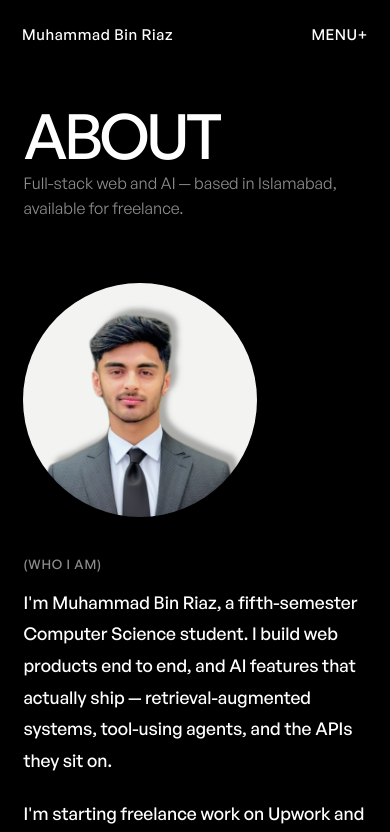
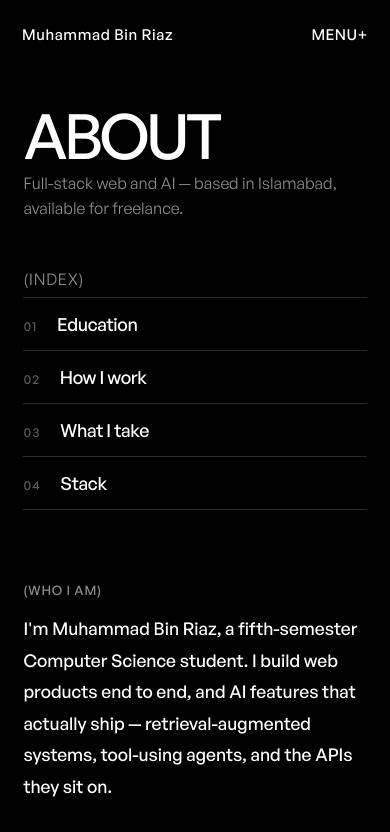
Before and after one commit to muhammadbinriaz/portfolio, a React (Vite) app: page /about in a window 390 px wide. Shown: the top 832 px of the page. Built offline with nearby package versions, Linux system fonts and the light colour scheme.

Commit message:
Make few tweaks

```diff
--- a/public/about.css
+++ b/public/about.css
@@ -66,7 +66,11 @@ body {
 }
 
 .about-hero {
-  padding: 10vw 5vw 4vw;
+  padding: 8vw 5vw 6vw;
+  display: flex;
+  align-items: flex-end;
+  justify-content: space-between;
+  gap: 6vw;
 }
 .about-hero h1 {
   font-size: clamp(56px, 16vw, 160px);
@@ -91,20 +95,52 @@ body {
   font-size: clamp(16px, 1.6vw, 22px);
   line-height: 1.55;
 }
+.about-hero .hero-aside {
+  flex-shrink: 0;
+  min-width: 16em;
+  max-width: 22em;
+  padding-bottom: 0.6em;
+}
+.aside-kicker {
+  text-transform: uppercase;
+  letter-spacing: 0.8px;
+  font-size: 12px;
+  opacity: 0.45;
+  margin-bottom: 1.2vw;
+}
+.hero-index {
+  list-style: none;
+}
+.hero-index a {
+  display: flex;
+  align-items: baseline;
+  gap: 1.1em;
+  padding: 0.9vw 0;
+  border-top: 1px solid rgba(255, 255, 255, 0.16);
+  color: #fff;
+  text-decoration: none;
+  font-size: clamp(16px, 1.25vw, 22px);
+  font-weight: 600;
+  letter-spacing: -0.02em;
+}
+.hero-index li:last-child a {
+  border-bottom: 1px solid rgba(255, 255, 255, 0.16);
+}
+.hero-index .idx {
+  opacity: 0.35;
+  font-size: 0.72em;
+  font-weight: 600;
+  letter-spacing: 0.08em;
+}
+.hero-index a:hover .idx {
+  opacity: 0.7;
+}
 
 .about-intro {
-  display: flex;
-  align-items: flex-start;
-  gap: 80px;
-  padding: 6vw 5vw 8vw;
-}
-.about-intro img {
-  width: 240px;
-  border-radius: 50%;
-  object-fit: cover;
+  padding: 2vw 5vw 8vw;
 }
 .about-copy {
-  max-width: 40rem;
+  max-width: 46rem;
 }
 .about-copy h5 {
   text-transform: uppercase;
@@ -141,6 +177,7 @@ body {
   display: flex;
   flex-direction: column;
   gap: 4vw;
+  scroll-margin-top: 90px;
 }
 .cat-title {
   display: flex;
@@ -184,9 +221,9 @@ body {
 .band {
   padding: 7vw 5vw;
   border-top: 1px solid rgba(255, 255, 255, 0.14);
+  scroll-margin-top: 90px;
 }
-.band-head h5,
-.about-close h5 {
+.band-head h5 {
   text-transform: uppercase;
   letter-spacing: 0.8px;
   font-size: 13px;
@@ -249,22 +286,38 @@ body {
   font-size: clamp(18px, 1.4vw, 24px);
   margin-bottom: 10px;
 }
-.about-close {
-  padding: 8vw 5vw 10vw;
+.about-me {
+  color: #fff;
   display: flex;
-  align-items: center;
-  justify-content: space-between;
-  gap: 24px;
-  border-top: 1px solid rgba(255, 255, 255, 0.14);
+  align-items: flex-start;
+  gap: 80px;
+  width: 100%;
+  padding: 10vw 10vw;
+  padding-left: 35vw;
 }
-.about-close p {
-  font-size: clamp(22px, 3.4vw, 48px);
-  font-weight: 800;
-  letter-spacing: -0.04em;
-  max-width: 12em;
-  line-height: 1.1;
+.about-me img {
+  width: 225px;
+  border-radius: 50%;
+  object-fit: cover;
+  flex-shrink: 0;
 }
-.about-close .talk {
+.about-me .textabout {
+  width: 30rem;
+}
+.about-me .textabout h5 {
+  text-transform: uppercase;
+  opacity: 0.6;
+  margin-bottom: 5px;
+  letter-spacing: 0.7px;
+  font-size: 14px;
+}
+.about-me .textabout p {
+  line-height: 1.6;
+  margin-bottom: 30px;
+  font-size: 18px;
+  font-weight: 550;
+}
+.about-me .talk {
   display: inline-block;
   padding: 7px 22px;
   border: 1px solid #fff;
@@ -272,13 +325,12 @@ body {
   color: #fff;
   text-decoration: none;
   transition: all ease 0.6s;
-  flex-shrink: 0;
 }
-.about-close .talk:hover {
+.about-me .talk:hover {
   color: #000;
   background-color: #fff;
 }
-.about-close .talk:hover::after {
+.about-me .talk:hover::after {
   width: 0;
 }
 
@@ -289,7 +341,7 @@ body {
   display: flex;
   align-items: center;
   justify-content: space-between;
-  padding: 25px 40px 35px;
+  padding: 25px 5vw 35px;
 }
 .about-page .footerleft {
   display: flex;
@@ -322,8 +374,12 @@ body {
   .about-page .right a {
     font-size: 1.6vw;
   }
+  .about-hero {
+    flex-direction: column;
+    align-items: flex-start;
+    gap: 5vw;
+  }
   .about-intro {
-    gap: 40px;
     padding: 6vw 5vw;
   }
 }
@@ -339,20 +395,24 @@ body {
   }
   .about-hero {
     padding: 10vw 6vw 8vw;
+    flex-direction: column;
+    align-items: flex-start;
+    gap: 10vw;
+  }
+  .about-hero .hero-aside {
+    width: 100%;
+    max-width: none;
+    min-width: 0;
+  }
+  .hero-index a {
+    padding: 3.6vw 0;
+    font-size: 4.6vw;
   }
   .about-intro {
-    flex-direction: column;
-    align-items: center;
-    gap: 0;
-    padding: 8vw 0;
-  }
-  .about-intro img {
-    width: 60vw;
-    margin: 0 0 6vw 6vw;
-    align-self: flex-start;
+    padding: 8vw 6vw 10vw;
   }
   .about-copy {
-    padding: 4vw 6vw;
+    padding: 0;
     max-width: none;
   }
   .about-copy p {
@@ -371,14 +431,40 @@ body {
     grid-template-columns: 1fr;
     gap: 8vw;
   }
-  .about-close {
+  .about-me {
     flex-direction: column;
-    align-items: flex-start;
-    padding: 12vw 5vw 14vw;
+    align-items: center;
+    gap: 0;
+    width: 100%;
+    padding: 5vw 0;
+    padding-left: 0;
+  }
+  .about-me img {
+    width: 60vw;
+    align-self: stretch;
+    margin-bottom: 5vw;
+    margin-left: 5vw;
+  }
+  .about-me .textabout {
+    padding: 3vw 5vw;
+    width: 100%;
+  }
+  .about-me .textabout h5 {
+    font-size: 3.2vw;
+    font-weight: normal;
+  }
+  .about-me .textabout p {
+    font-size: 4.2vw;
+    line-height: 1.7;
+    margin-bottom: 50px;
+  }
+  .about-me .talk {
+    padding: 10px 25px;
+    font-size: 3.6vw;
   }
   .about-page .footer {
     flex-direction: column-reverse;
-    padding: 3vw 5vw 25px;
+    padding: 3vw 6vw 25px;
   }
   .about-page .footerleft {
     width: 100%;
--- a/public/codegridTransition.css
+++ b/public/codegridTransition.css
@@ -21,11 +21,13 @@
   display: inline-block;
   font-family: "General Sans", "Segoe UI", system-ui, sans-serif;
   font-weight: 800;
+  font-synthesis: none;
   text-transform: uppercase;
   letter-spacing: -0.045em;
   line-height: 1;
   white-space: nowrap;
-  font-size: clamp(72px, 9.5vw, 152px);
+  font-size: clamp(44px, 4.5vw, 72px);
+  -webkit-font-smoothing: antialiased;
 }
 
 .tn-ghost {
@@ -53,5 +55,6 @@
 @media (max-width: 768px) {
   .tn {
     font-size: clamp(40px, 12vw, 64px);
+    font-weight: 500;
   }
 }
--- a/src/pages/About.jsx
+++ b/src/pages/About.jsx
@@ -11,6 +11,7 @@ import { sidebarItems } from '../data/nav';
 import { SITE } from '../data/site';
 import { prefersReducedMotion } from '../lib/motion';
 import { useScrollReveal } from '../hooks/useScrollReveal';
+import { getLenis } from '../lib/scroll';
 
 const groups = [
   {
@@ -55,7 +56,7 @@ export default function About() {
     const reduce = prefersReducedMotion();
     const ctx = gsap.context(() => {
       if (reduce) {
-        gsap.set(['.about-hero .boundingelem', '.about-hero p'], {
+        gsap.set(['.about-hero .boundingelem', '.about-hero p', '.about-hero .hero-aside'], {
           clearProps: 'all',
           opacity: 1,
           y: 0,
@@ -65,6 +66,7 @@ export default function About() {
 
       gsap.set('.about-hero .boundingelem', { y: '100%', opacity: 0 });
       gsap.set('.about-hero p', { opacity: 0 });
+      gsap.set('.about-hero .hero-aside', { opacity: 0, y: 16 });
 
       const tl = gsap.timeline();
       tl.to('.about-hero .boundingelem', {
@@ -73,11 +75,24 @@ export default function About() {
         duration: 1,
         ease: 'expo.out',
         stagger: 0.08,
-      }).to('.about-hero p', { opacity: 0.55, duration: 0.55, ease: 'power2.out' }, '-=0.45');
+      })
+        .to('.about-hero p', { opacity: 0.55, duration: 0.55, ease: 'power2.out' }, '-=0.45')
+        .to('.about-hero .hero-aside', { opacity: 1, y: 0, duration: 0.65, ease: 'power2.out' }, '-=0.5');
     }, wrapRef.current);
 
     return () => ctx.revert();
   }, []);
+
+  function onIndexClick(e) {
+    const href = e.currentTarget.getAttribute('href');
+    if (!href || !href.startsWith('#')) return;
+    const el = document.querySelector(href);
+    if (!el) return;
+    e.preventDefault();
+    const lenis = getLenis();
+    if (lenis) lenis.scrollTo(el, { offset: -80 });
+    else el.scrollIntoView({ behavior: 'smooth', block: 'start' });
+  }
 
   return (
     <div className="about-page" ref={wrapRef}>
@@ -96,16 +111,42 @@ export default function About() {
       </div>
 
       <header className="about-hero">
+        <div className="hero-main">
           <div className="bounding">
             <h1 className="boundingelem">About</h1>
           </div>
           <p>
             Full-stack web and AI — based in {SITE.location}, available for freelance.
           </p>
+        </div>
+        <aside className="hero-aside">
+          <p className="aside-kicker">(index)</p>
+          <ol className="hero-index">
+            <li>
+              <a className="yes" href="#education" onClick={onIndexClick}>
+                <span className="idx">01</span>Education
+              </a>
+            </li>
+            <li>
+              <a className="yes" href="#process" onClick={onIndexClick}>
+                <span className="idx">02</span>How I work
+              </a>
+            </li>
+            <li>
+              <a className="yes" href="#scope" onClick={onIndexClick}>
+                <span className="idx">03</span>What I take
+              </a>
+            </li>
+            <li>
+              <a className="yes" href="#stack" onClick={onIndexClick}>
+                <span className="idx">04</span>Stack
+              </a>
+            </li>
+          </ol>
+        </aside>
       </header>
 
       <section className="about-intro js-reveal">
-        <img src="/assets/best.png" alt={SITE.name} />
         <div className="about-copy">
           <h5>(who I am)</h5>
           <p>
@@ -122,7 +163,7 @@ export default function About() {
         </div>
       </section>
 
-      <section className="band js-reveal">
+      <section className="band js-reveal" id="education">
         <div className="band-head">
           <h5>(education)</h5>
           <h2>BS Computer Science · 5th semester</h2>
@@ -134,7 +175,7 @@ export default function About() {
         </p>
       </section>
 
-      <section className="band js-reveal">
+      <section className="band js-reveal" id="process">
         <div className="band-head">
           <h5>(how I work)</h5>
           <h2>Short loops. Clear handoff.</h2>
@@ -150,7 +191,7 @@ export default function About() {
         </ol>
       </section>
 
-      <section className="band js-reveal">
+      <section className="band js-reveal" id="scope">
         <div className="band-head">
           <h5>(what I take)</h5>
           <h2>Web products and AI systems.</h2>
@@ -180,7 +221,7 @@ export default function About() {
         </div>
       </section>
 
-      <main className="about-body">
+      <main className="about-body" id="stack">
         {groups.map((g) => (
           <section className="cat js-reveal" key={g.title}>
             <div className="cat-title">
@@ -198,11 +239,19 @@ export default function About() {
         ))}
       </main>
 
-      <section className="about-close js-reveal">
-        <p>Have something in that range?</p>
-        <a className="talk should yes" href="/contact">
+      <section className="about-me js-reveal">
+        <img src="/assets/best.png" alt={SITE.name} />
+        <div className="textabout">
+          <h5>(about me)</h5>
+          <p>
+            If you need a full-stack product, a RAG layer, or an agent in a
+            real workflow — that&apos;s the work I take. Islamabad-based, usually
+            easy overlap with EU afternoons and US mornings. Send a short brief.
+          </p>
+          <a className="talk should" href="/contact">
             let&apos;s talk
           </a>
+        </div>
       </section>
 
       <Footer />
```
Also changed, not shown: public/contact.css (+55 -3 lines), src/pages/Contact.jsx (+27 -2 lines), src/lib/transition.js. Lines whose indentation alone changed are shown as unchanged.
